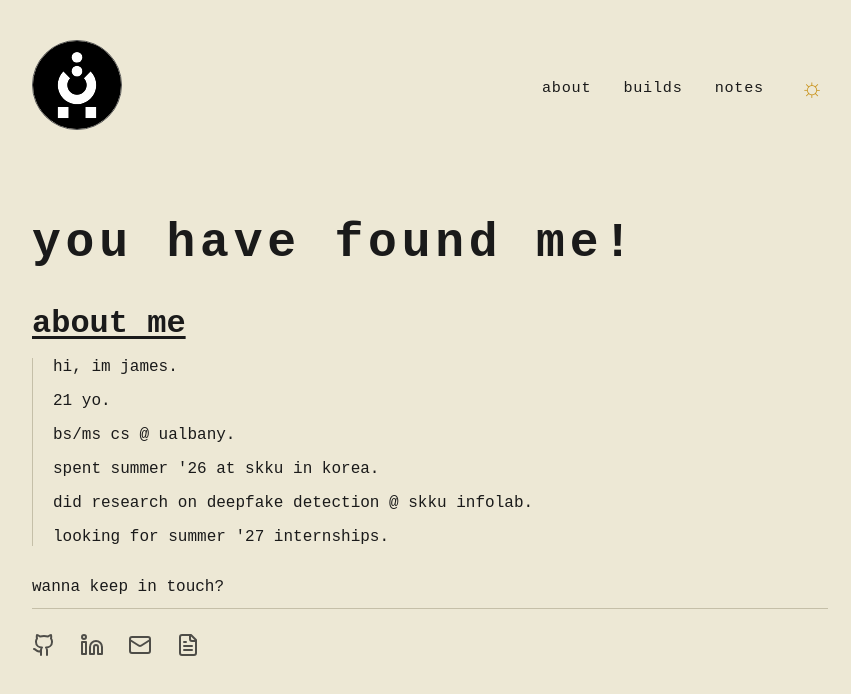
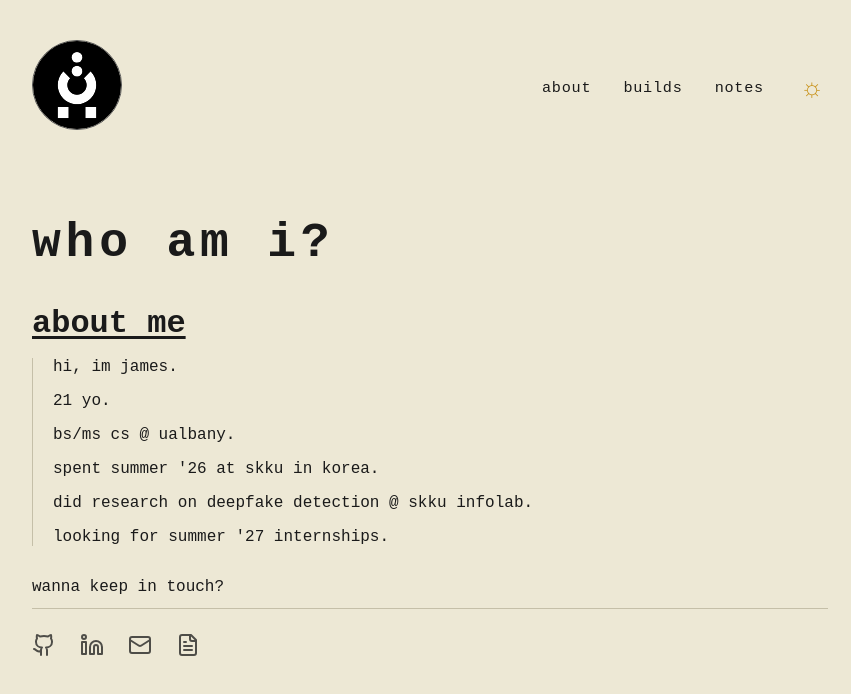
Before and after one commit to Jamescorino8/portfolio, a React (Vite) app: page / in a window 1280 px wide. Shown: the top 694 px of the page, without its empty margins (210-1061 px from the left). Built offline with nearby package versions, Linux system fonts and the light colour scheme.

Commit message:
feat: update h1 text

```diff
--- a/src/pages/Index.jsx
+++ b/src/pages/Index.jsx
@@ -3,13 +3,13 @@ import { usePageAnimation } from '../hooks/usePageAnimation'
 
 export default function Index() {
   const scope = usePageAnimation({
-    h1Text: 'you have found me!',
+    h1Text: 'who am i?',
     h2Text: 'about me',
   })
 
   return (
     <div ref={scope} className="page">
-      <h1 aria-label="you have found me!"></h1>
+      <h1 aria-label="who am i?"></h1>
 
       <section className="page-section">
         <h2 aria-label="about me"></h2>
```
